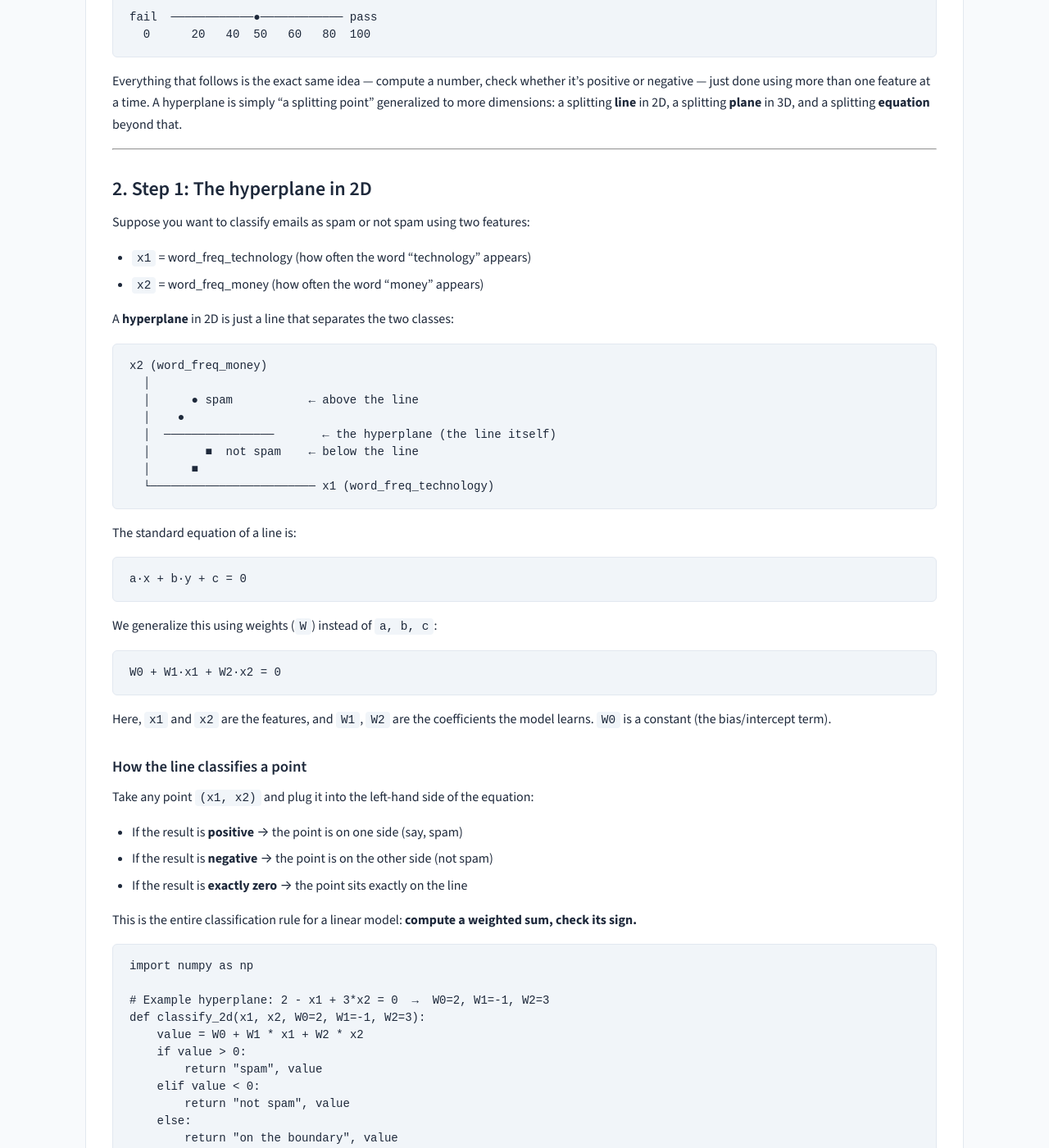
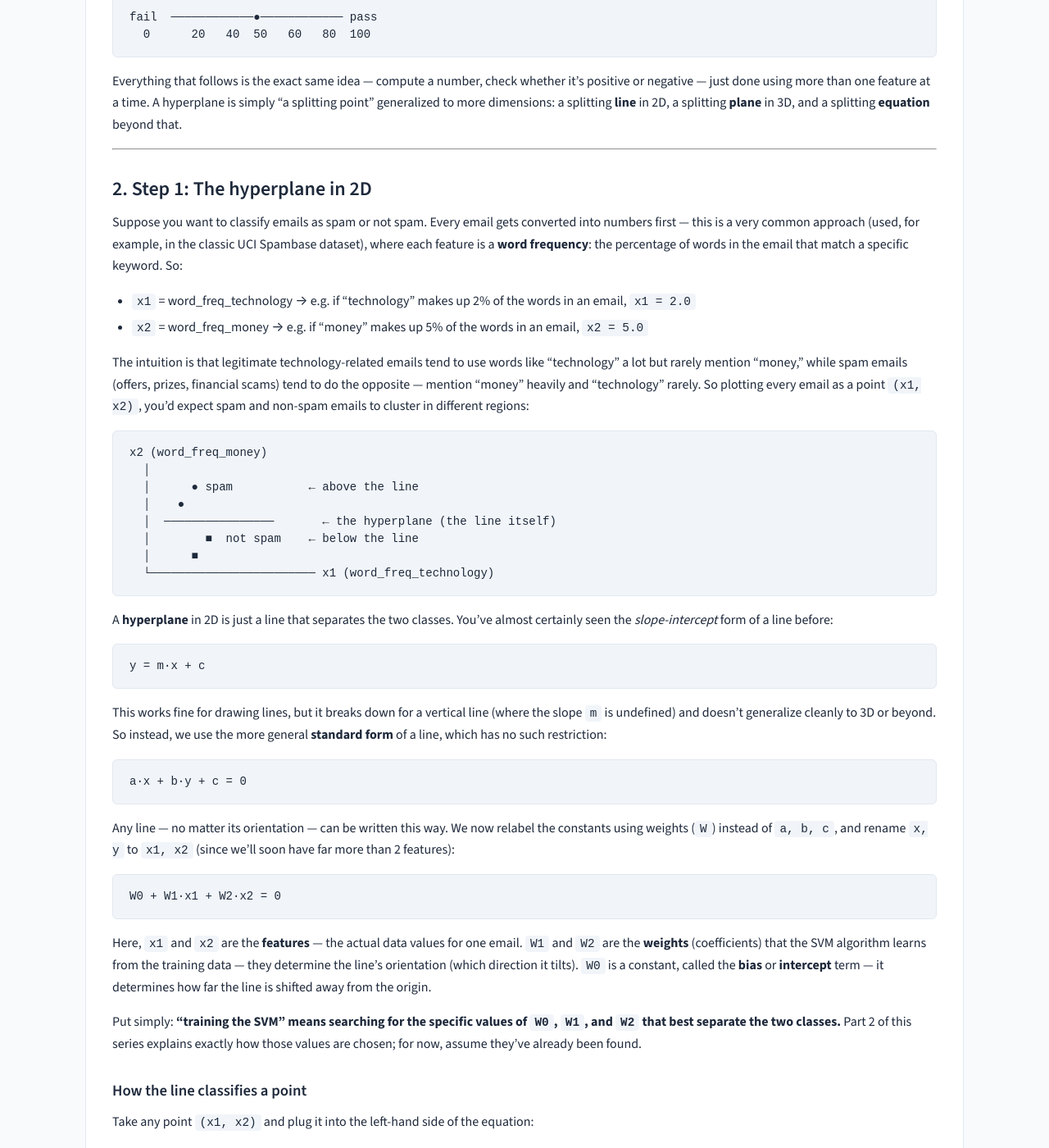
Before and after one commit to rilov/handbook, a Jekyll site: the page built from _topics/SVM Part 1 - Hyperplanes and Linear Classification.md, in a window 1280 px wide and 1400 px high, scrolled down 985 px. Shown: the whole window at 82% size. Built offline with Jekyll 4.4.1, drawn with Linux system fonts in a browser that asks for light colours; our own code applies the rules of GitHub Pages for plain Markdown files.

Commit message:
Elaborate 2D hyperplane explanation: word-frequency feature meaning, line-equation derivation, and term definitions

````diff
--- a/_topics/SVM Part 1 - Hyperplanes and Linear Classification.md
+++ b/_topics/SVM Part 1 - Hyperplanes and Linear Classification.md
@@ -53,12 +53,12 @@ Everything that follows is the exact same idea — compute a number, check wheth
 
 ## 2. Step 1: The hyperplane in 2D
 
-Suppose you want to classify emails as spam or not spam using two features:
+Suppose you want to classify emails as spam or not spam. Every email gets converted into numbers first — this is a very common approach (used, for example, in the classic UCI Spambase dataset), where each feature is a **word frequency**: the percentage of words in the email that match a specific keyword. So:
 
-- `x1` = word_freq_technology (how often the word "technology" appears)
-- `x2` = word_freq_money (how often the word "money" appears)
+- `x1` = word_freq_technology → e.g. if "technology" makes up 2% of the words in an email, `x1 = 2.0`
+- `x2` = word_freq_money → e.g. if "money" makes up 5% of the words in an email, `x2 = 5.0`
 
-A **hyperplane** in 2D is just a line that separates the two classes:
+The intuition is that legitimate technology-related emails tend to use words like "technology" a lot but rarely mention "money," while spam emails (offers, prizes, financial scams) tend to do the opposite — mention "money" heavily and "technology" rarely. So plotting every email as a point `(x1, x2)`, you'd expect spam and non-spam emails to cluster in different regions:
 
 ```
 x2 (word_freq_money)
@@ -71,19 +71,27 @@ x2 (word_freq_money)
   └──────────────────────── x1 (word_freq_technology)
 ```
 
-The standard equation of a line is:
+A **hyperplane** in 2D is just a line that separates the two classes. You've almost certainly seen the *slope-intercept* form of a line before:
+
+```
+y = m·x + c
+```
+
+This works fine for drawing lines, but it breaks down for a vertical line (where the slope `m` is undefined) and doesn't generalize cleanly to 3D or beyond. So instead, we use the more general **standard form** of a line, which has no such restriction:
 
 ```
 a·x + b·y + c = 0
 ```
 
-We generalize this using weights (`W`) instead of `a, b, c`:
+Any line — no matter its orientation — can be written this way. We now relabel the constants using weights (`W`) instead of `a, b, c`, and rename `x, y` to `x1, x2` (since we'll soon have far more than 2 features):
 
 ```
 W0 + W1·x1 + W2·x2 = 0
 ```
 
-Here, `x1` and `x2` are the features, and `W1`, `W2` are the coefficients the model learns. `W0` is a constant (the bias/intercept term).
+Here, `x1` and `x2` are the **features** — the actual data values for one email. `W1` and `W2` are the **weights** (coefficients) that the SVM algorithm learns from the training data — they determine the line's orientation (which direction it tilts). `W0` is a constant, called the **bias** or **intercept** term — it determines how far the line is shifted away from the origin.
+
+Put simply: **"training the SVM" means searching for the specific values of `W0`, `W1`, and `W2` that best separate the two classes.** Part 2 of this series explains exactly how those values are chosen; for now, assume they've already been found.
 
 ### How the line classifies a point
 
````
